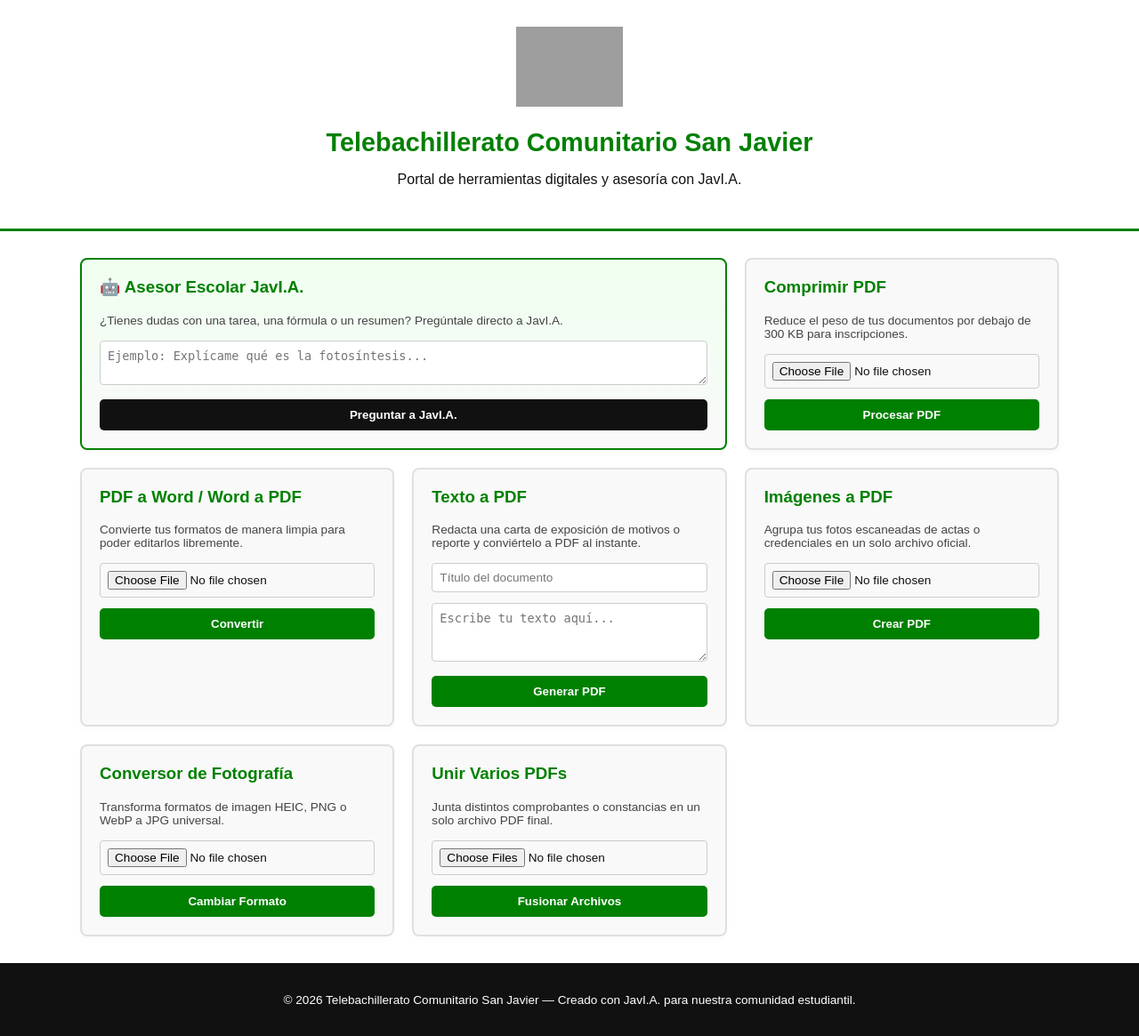
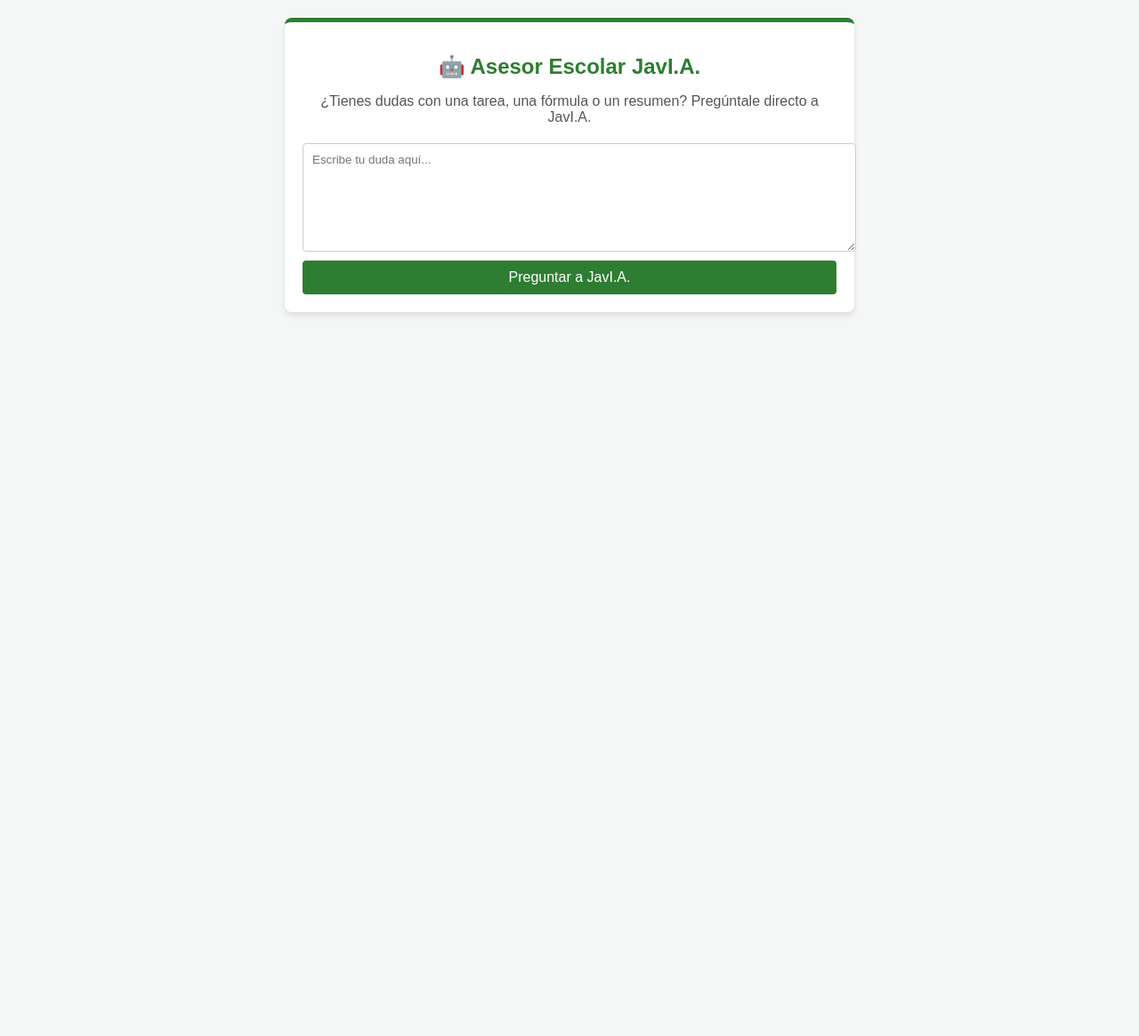
Before and after one commit to o6289698-coder/Telebachillerato-, a Flask app: page / in a window 1280 px wide. Shown: the whole page at 89% size. After the commit the page ends 355 px from the top, so only its background shows below. Run offline with Flask 3, Linux system fonts and the light colour scheme; grey boxes are pictures that could not be loaded.

Commit message:
Update index.html

```diff
--- a/templates/index.html
+++ b/templates/index.html
@@ -3,109 +3,96 @@
 <head>
     <meta charset="UTF-8">
     <meta name="viewport" content="width=device-width, initial-scale=1.0">
-    <title>Telebachillerato San Javier - Portal con JavI.A.</title>
-    <link rel="stylesheet" href="{{ url_for('static', filename='style.css') }}">
+    <title>Telebachillerato Comunitario San Javier</title>
+    <style>
+        body {
+            font-family: Arial, sans-serif;
+            background-color: #f4f7f6;
+            color: #333;
+            margin: 0;
+            padding: 20px;
+            display: flex;
+            flex-direction: column;
+            align-items: center;
+        }
+        .container {
+            width: 100%;
+            max-width: 600px;
+            background: #fff;
+            padding: 20px;
+            border-radius: 8px;
+            box-shadow: 0 4px 6px rgba(0,0,0,0.1);
+            border-top: 5px solid #2e7d32;
+        }
+        h1 {
+            color: #2e7d32;
+            font-size: 24px;
+            text-align: center;
+        }
+        p {
+            color: #555;
+            text-align: center;
+        }
+        form {
+            display: flex;
+            flex-direction: column;
+            gap: 10px;
+            margin-top: 20px;
+        }
+        textarea {
+            width: 100%;
+            height: 100px;
+            padding: 10px;
+            border: 1px solid #ccc;
+            border-radius: 4px;
+            resize: vertical;
+            font-family: Arial, sans-serif;
+        }
+        button {
+            background-color: #2e7d32;
+            color: white;
+            border: none;
+            padding: 10px;
+            border-radius: 4px;
+            font-size: 16px;
+            cursor: pointer;
+        }
+        button:hover {
+            background-color: #1b5e20;
+        }
+        .respuesta-box {
+            margin-top: 20px;
+            background-color: #e8f5e9;
+            padding: 15px;
+            border-radius: 4px;
+            border-left: 4px solid #2e7d32;
+        }
+        .respuesta-box h3 {
+            margin-top: 0;
+            color: #2e7d32;
+        }
+    </style>
 </head>
 <body>
-    <header class="header">
-        <img src="https://i.imgur.com/81Y7n5L.png" alt="Logotipo Telebachillerato Comunitario" class="logo">
-        <h1>Telebachillerato Comunitario San Javier</h1>
-        <p>Portal de herramientas digitales y asesoría con JavI.A.</p>
-    </header>
 
-    <main class="container">
-        <section class="tools-grid">
-
-            <!-- TARJETA DESTACADA: JAV-I.A. -->
-            <div class="card card-wide ia-card">
-                <h3>🤖 Asesor Escolar JavI.A.</h3>
+    <div class="container">
+        <h1>🤖 Asesor Escolar JavI.A.</h1>
         <p>¿Tienes dudas con una tarea, una fórmula o un resumen? Pregúntale directo a JavI.A.</p>
 
-                <form action="/procesar" method="POST">
-                    <input type="hidden" name="accion" value="preguntar_ia">
-                    <textarea name="pregunta_ia" placeholder="Ejemplo: Explícame qué es la fotosíntesis..." rows="2" class="text-area" required>{{ pregunta_anterior if pregunta_anterior else '' }}</textarea>
-                    <button type="submit" class="btn btn-ia">Preguntar a JavI.A.</button>
+        <!-- El formulario envía los datos a la misma ruta mediante POST -->
+        <form method="POST">
+            <textarea name="pregunta" placeholder="Escribe tu duda aquí..." required></textarea>
+            <button type="submit">Preguntar a JavI.A.</button>
         </form>
 
+        <!-- Bloque que se muestra únicamente cuando la IA responde -->
         {% if respuesta_ia %}
-                <div class="ia-response-box">
-                    <strong>Respuesta de JavI.A.:</strong>
+            <div class="respuesta-box">
+                <h3>Respuesta de JavI.A.:</h3>
                 <p>{{ respuesta_ia }}</p>
             </div>
         {% endif %}
     </div>
 
-            <!-- 1. Comprimir PDF -->
-            <div class="card">
-                <h3>Comprimir PDF</h3>
-                <p>Reduce el peso de tus documentos por debajo de 300 KB para inscripciones.</p>
-                <form action="/procesar" method="POST" enctype="multipart/form-data">
-                    <input type="hidden" name="accion" value="comprimir_pdf">
-                    <input type="file" name="archivo" accept=".pdf" required>
-                    <button type="submit" class="btn">Procesar PDF</button>
-                </form>
-            </div>
-
-            <!-- 2. PDF a Word / Word a PDF -->
-            <div class="card">
-                <h3>PDF a Word / Word a PDF</h3>
-                <p>Convierte tus formatos de manera limpia para poder editarlos libremente.</p>
-                <form action="/procesar" method="POST" enctype="multipart/form-data">
-                    <input type="hidden" name="accion" value="convertir_doc">
-                    <input type="file" name="archivo" accept=".pdf,.docx" required>
-                    <button type="submit" class="btn">Convertir</button>
-                </form>
-            </div>
-
-            <!-- 3. Texto a PDF -->
-            <div class="card">
-                <h3>Texto a PDF</h3>
-                <p>Redacta una carta de exposición de motivos o reporte y conviértelo a PDF al instante.</p>
-                <form action="/procesar" method="POST">
-                    <input type="hidden" name="accion" value="texto_a_pdf">
-                    <input type="text" name="titulo_documento" placeholder="Título del documento" class="text-input" required>
-                    <textarea name="contenido_texto" placeholder="Escribe tu texto aquí..." rows="3" class="text-area" required></textarea>
-                    <button type="submit" class="btn">Generar PDF</button>
-                </form>
-            </div>
-
-            <!-- 4. Imágenes a PDF -->
-            <div class="card">
-                <h3>Imágenes a PDF</h3>
-                <p>Agrupa tus fotos escaneadas de actas o credenciales en un solo archivo oficial.</p>
-                <form action="/procesar" method="POST" enctype="multipart/form-data">
-                    <input type="hidden" name="accion" value="img_a_pdf">
-                    <input type="file" name="archivo" accept="image/*" required>
-                    <button type="submit" class="btn">Crear PDF</button>
-                </form>
-            </div>
-
-            <!-- 5. Conversor de Fotografía -->
-            <div class="card">
-                <h3>Conversor de Fotografía</h3>
-                <p>Transforma formatos de imagen HEIC, PNG o WebP a JPG universal.</p>
-                <form action="/procesar" method="POST" enctype="multipart/form-data">
-                    <input type="hidden" name="accion" value="convertir_img">
-                    <input type="file" name="archivo" accept="image/*" required>
-                    <button type="submit" class="btn">Cambiar Formato</button>
-                </form>
-            </div>
-
-            <!-- 6. Unir PDFs -->
-            <div class="card">
-                <h3>Unir Varios PDFs</h3>
-                <p>Junta distintos comprobantes o constancias en un solo archivo PDF final.</p>
-                <form action="/procesar" method="POST" enctype="multipart/form-data">
-                    <input type="hidden" name="accion" value="unir_pdf">
-                    <input type="file" name="archivo" accept=".pdf" multiple required>
-                    <button type="submit" class="btn">Fusionar Archivos</button>
-                </form>
-            </div>
-        </section>
-    </main>
-
-    <footer class="footer">
-        <p>© 2026 Telebachillerato Comunitario San Javier — Creado con JavI.A. para nuestra comunidad estudiantil.</p>
-    </footer>
 </body>
 </html>
```
Lines whose indentation alone changed are shown as unchanged.
